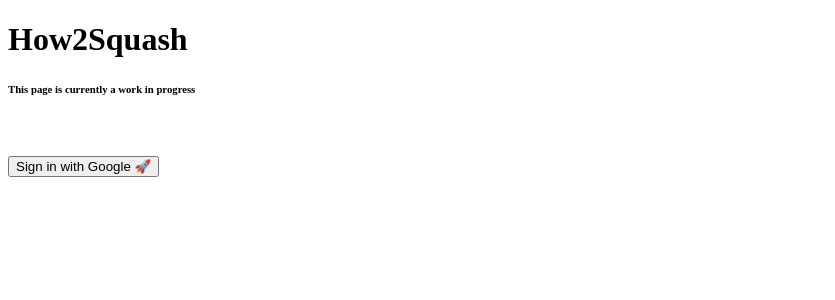
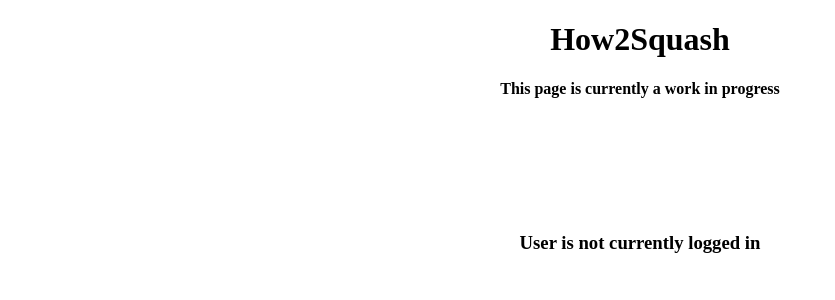
Before and after one commit to thesammy2010/squash.thesammy2010.com, a React (Create React App) app: page / in a window 1280 px wide. Shown: the top 300 px of the page, without its empty margins (0-835 px from the left). Built offline with nearby package versions, Linux system fonts and the light colour scheme.

Commit message:
Get auth token from flow

```diff
--- a/package.json
+++ b/package.json
@@ -13,6 +13,7 @@
     "@types/react": "^18.2.55",
     "@types/react-dom": "^18.2.18",
     "axios": "^1.6.7",
+    "jose": "^5.2.1",
     "react": "^18.2.0",
     "react-dom": "^18.2.0",
     "react-router-dom": "^6.22.0",
@@ -48,8 +49,5 @@
       "last 1 firefox version",
       "last 1 safari version"
     ]
-  },
-  "devDependencies": {
-    "gh-pages": "^6.1.1"
   }
 }
--- a/src/App.tsx
+++ b/src/App.tsx
@@ -2,7 +2,6 @@ import React from 'react';
 import { Routes, Route } from 'react-router-dom';
 
 import HomePage from './pages/Home';
-import NotFound from './pages/NotFound';
 
 export default function App() {
 	return (
--- a/src/components/profile.tsx
+++ b/src/components/profile.tsx
@@ -1,7 +1,22 @@
 import React from "react";
 
-interface Props {}
+interface Props {
+    name?: string
+    email?: string
+    picture?: string
+}
 interface State {}
 
 // TODO finish
-export default class UserProfile extends React.Component<Props, State> {}
+export default class UserProfile extends React.Component<Props, State> {
+    render(): React.ReactNode {
+        return (
+            <div>
+                <img src={this.props.picture} alt="user" />
+                <h3>User Logged in</h3>
+                <p>Name: {this.props.name}</p>
+                <p>Email: {this.props.email}</p>
+            </div>
+        )
+    }
+}
--- /dev/null
+++ b/src/pages/Home.css
@@ -0,0 +1,6 @@
+.header {
+    text-align: center;
+    display: block;
+    margin-left: auto;
+    margin-right: auto;
+  }
--- a/src/pages/Home.tsx
+++ b/src/pages/Home.tsx
@@ -1,45 +1,26 @@
-import { useEffect, useState } from 'react';
-import { googleLogout, useGoogleLogin } from '@react-oauth/google';
+import { useEffect, useRef, useState } from 'react';
+import { GoogleLogin, googleLogout } from '@react-oauth/google';
 import axios from 'axios';
-// import UserProfile from "../components/profile";
+import {decodeJwt} from 'jose';
+import UserProfile from "../components/profile";
+
+import './Home.css'
+
+const decodeUserDate = (data: string | undefined): any => {
+    if (data) {
+        const resp: any = decodeJwt(data)
+        if (resp) {
+            return resp
+        }
+    }
+    return {}
+}
 
 const HomePage = () => {
-	const [user, setUser] = useState<any>([]);
 	const [profile, setProfile] = useState<any>();
 	const [loggedIn, setLoggedIn] = useState<boolean>(false);
 	const [loginFailed, setLoginFailed] = useState<boolean>(false);
 	const [buttonClicked, setButtonClicked] = useState<boolean>(false);
-
-	const logIn = useGoogleLogin({
-		onSuccess: codeResponse => {
-			console.log('Successfully logged in');
-			setUser(codeResponse);
-			setLoggedIn(true);
-		},
-		onError: error => {
-			console.log('Login Failed:', error);
-			setLoginFailed(true);
-		}
-	});
-
-	useEffect(() => {
-		if (user.access_token) {
-			axios
-				.get(`https://www.googleapis.com/oauth2/v1/userinfo?access_token=${user.access_token}`, {
-					headers: {
-						Authorization: `Bearer ${user.access_token}`,
-						Accept: 'application/json'
-					}
-				})
-				.then(res => {
-					setProfile(res.data);
-				})
-				.catch(err => {
-					console.log(err);
-					setLoginFailed(true);
-				});
-		}
-	}, [user]);
 
 	const logOut = () => {
 		googleLogout();
@@ -47,32 +28,48 @@ const HomePage = () => {
 	};
 
 	return (
-		<div>
+        <div id="login" className="header">
             <h1>How2Squash</h1>
-			<h6>This page is currently a work in progress</h6>
+            <h4>This page is currently a work in progress</h4>
 			<br />
 			<br />
-			{profile ? (
+            <GoogleLogin
+                logo_alignment="center"
+                text="continue_with"
+                onSuccess={credentialResponse => {
+                    setButtonClicked(true)
+                    setLoggedIn(true)
+                    setProfile(decodeUserDate(credentialResponse.credential))
+                }}
+                onError={() => {
+                    console.log('Login Failed');
+                    setButtonClicked(true)
+                    setLoginFailed(true)
+                }}
+            />
+            <br />
+            {
+                profile ? (
                     <div>
-					<img src={profile.picture} alt="user" />
-					<h3>User Logged in</h3>
-					<p>Name: {profile.name}</p>
-					<p>Email Address: {profile.email}</p>
-					<br />
-					<br />
+                        <UserProfile name={profile.name} email={profile.email} picture={profile.picture}/>
                         <button onClick={logOut}>Log out</button>
                     </div>
                 ) : (
-				<button
-					onClick={() => {
-						setButtonClicked(true);
-						logIn();
-					}}
-				>
-					Sign in with Google 🚀{' '}
-				</button>
-			)}
+                    <div>
+                        <h3>User is not currently logged in</h3>
                     </div>
+                )
+            }
+            {
+                loginFailed ? (
+                    <div>
+                        <h3>Something went wrong logging the user in. Please contact the developer</h3>
+                    </div>
+                ) : <></>
+            }
+            <br />
+        </div>
+
 	);
 };
 
```
Also changed, not shown: src/pages/NotFound.tsx (deleted, +0 -13 lines), 2 other files (tests, documents, lock files or other folders). Lines whose indentation alone changed are shown as unchanged.
